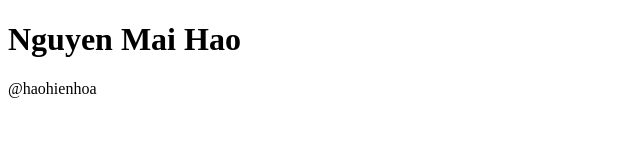
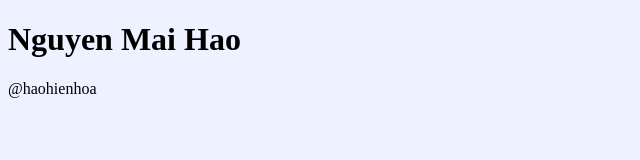
Before and after one commit to haohienhoa/haohienhoa.github.io, a plain HTML site: page index.html in a window 1280 px wide. Shown: the whole page, without its empty margins (0-640 px from the left). Drawn offline with Linux system fonts and the light colour scheme.

Commit message:
Update index.html

```diff
--- a/index.html
+++ b/index.html
@@ -1,5 +1,6 @@
 <!DOCTYPE html>
 <html>
+<body style="background-color:#eef1ff;">
 <head>
 <title>Page Title</title>
 </head>
```
